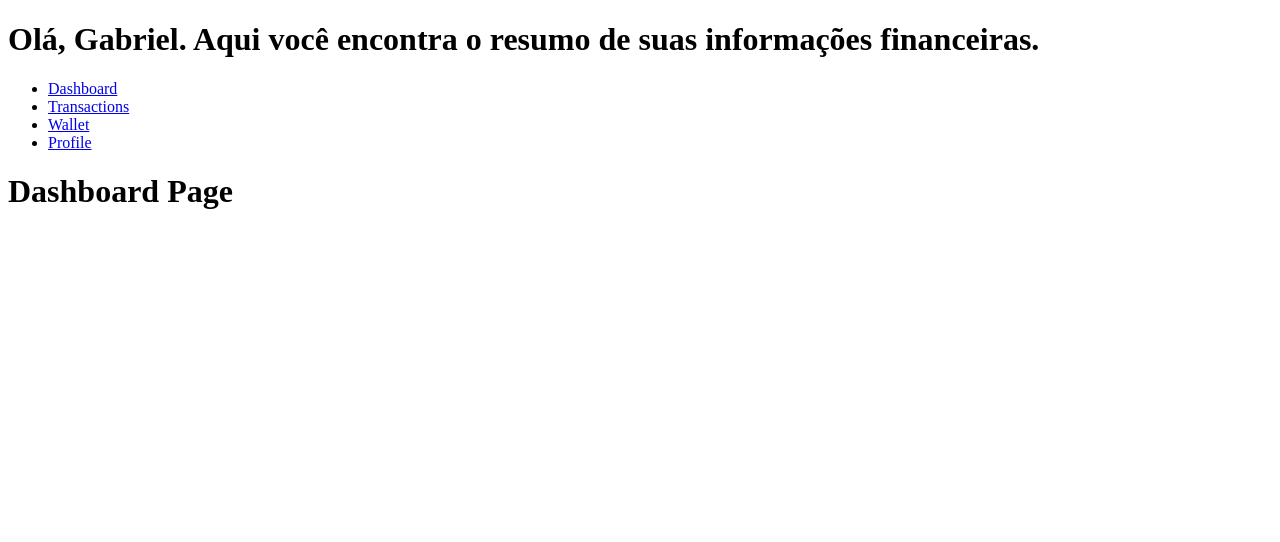
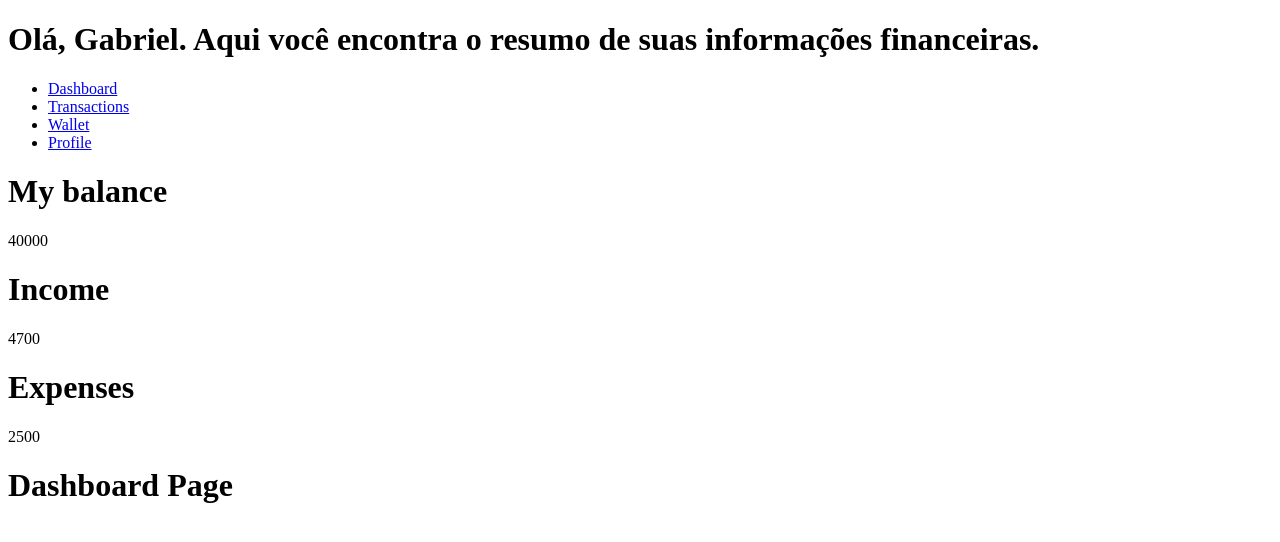
Before and after one commit to Dutra3/financial-manager, a React (Vite) app: page / in a window 1280 px wide. Shown: the top 542 px of the page. Built offline with nearby package versions, Linux system fonts and the light colour scheme.

Commit message:
Create Card props

```diff
--- a/package.json
+++ b/package.json
@@ -13,7 +13,8 @@
     "@types/react-router-dom": "^5.3.3",
     "react": "^18.2.0",
     "react-dom": "^18.2.0",
-    "react-router-dom": "^6.23.1"
+    "react-router-dom": "^6.23.1",
+    "yarn": "^1.22.22"
   },
   "devDependencies": {
     "@types/react": "^18.2.66",
--- a/src/components/Card/index.tsx
+++ b/src/components/Card/index.tsx
@@ -0,0 +1,17 @@
+
+
+interface CardProps {
+    title: string;
+    amount: number
+}
+
+const Card: React.FC<CardProps> = ({ title, amount }) => {
+    return (
+        <div>
+            <h1>{title}</h1>
+            <p>{amount}</p>
+        </div>
+    )
+};
+
+export { Card };
--- a/src/components/Header/index.tsx
+++ b/src/components/Header/index.tsx
@@ -4,7 +4,7 @@ interface HeaderProps {
     title: string;
 }
 
-const Header: React.FC<HeaderProps> = ({title}) => {
+const Header: React.FC<HeaderProps> = ({ title }) => {
     return (
         <div>
             <h1>{title}</h1>
--- a/src/pages/Home/index.tsx
+++ b/src/pages/Home/index.tsx
@@ -1,3 +1,4 @@
+import { Card } from "../../components/Card";
 import { Header } from "../../components/Header";
 import { SideBar } from "../../components/SideBar";
 import "./Home.css";
@@ -7,6 +8,9 @@ const Home = () => {
         <>
             <Header title="Olá, Gabriel. Aqui você encontra o resumo de suas informações financeiras."/>
             <SideBar />
+            <Card title="My balance" amount={40000.00} />
+            <Card title="Income" amount={4700.00} />
+            <Card title="Expenses" amount={2500.00} />
             <div>
                 <h1>Dashboard Page</h1>
             </div>
```
Also changed, not shown: 2 other files (tests, documents, lock files or other folders).
